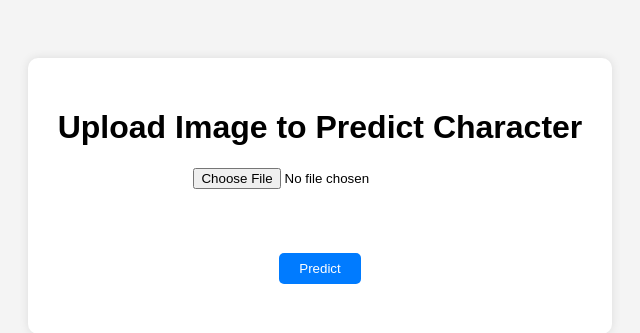
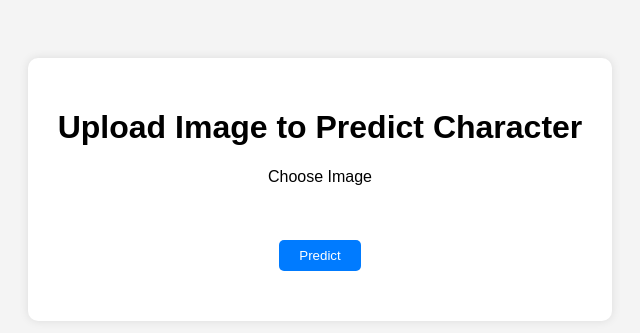
Before and after one commit to AchintyaCh/captcha_site, a Flask app: page / in a window 1280 px wide. Shown: the top 333 px of the page, without its empty margins (320-960 px from the left). Run offline with Flask 3, Linux system fonts and the light colour scheme.

Commit message:
Update index.html

```diff
--- a/templates/index.html
+++ b/templates/index.html
@@ -19,7 +19,8 @@
     <div class="container">
         <h1>Upload Image to Predict Character</h1>
         <form id="upload-form" enctype="multipart/form-data">
-            <input type="file" name="file" id="file-input" accept="image/*" required>
+             <input type="file" name="file" id="file-input" accept="image/*" required hidden>
+            <label for="file-input" class="custom-upload-btn">Choose Image</label>
             <br><br>
             <img id="preview" src="#" alt="Image Preview">
             <br><br>
```
